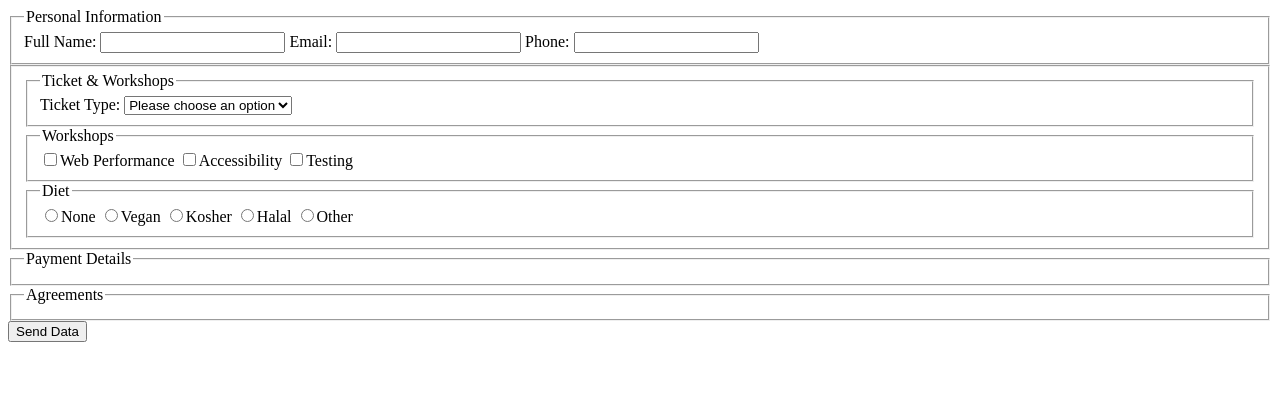
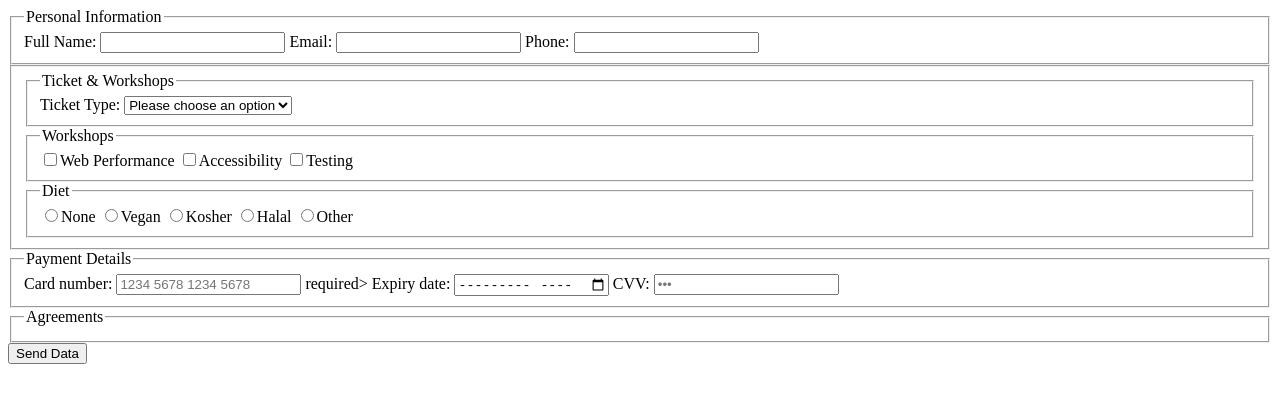
Before and after one commit to nahmanbo/conference-form, a plain HTML site: page index.html in a window 1280 px wide. Drawn offline with Linux system fonts and the light colour scheme.

Commit message:
Complete Payment Details section

```diff
--- a/index.html
+++ b/index.html
@@ -73,6 +73,15 @@
 
     <fieldset>
         <legend>Payment Details</legend>
+
+        <label for="card number">Card number:</label>
+        <input type="text" id="card number" name="card number" pattern="^(\d{4} ?){3,4}$" maxlength="19" placeholder="1234 5678 1234 5678"> required>
+
+        <label for="expiry date">Expiry date:</label>
+        <input type="month" id="expiry date" name="expiry date" min="2025-08" required>
+
+        <label for="cvv">CVV:</label>
+        <input type="password" id="cvv" name="cvv" pattern="\d{3, 4}" maxlength="4" placeholder="•••" required>
     </fieldset>
 
     <fieldset>
```
